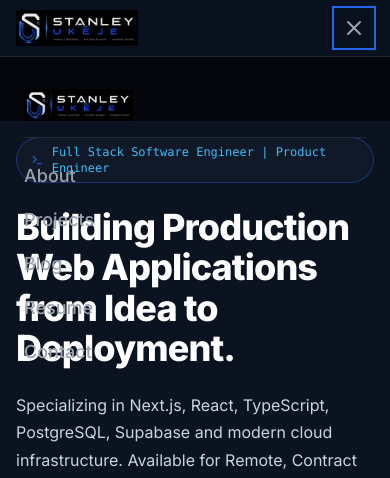
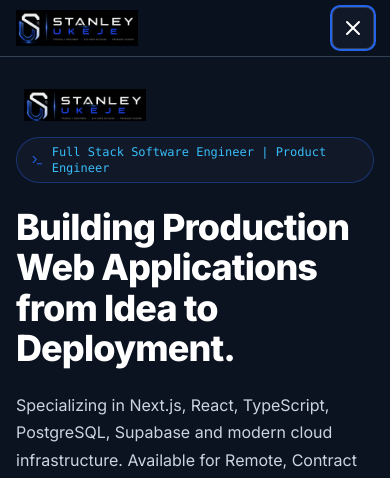
Before and after one commit to stanleyukeje/stanleyukeje.com, a Next.js app: page / in a window 390 px wide. Both pictures are taken after a click on the button "Open menu". Shown: the top 478 px of the page. Built offline with nearby package versions, Linux system fonts and the light colour scheme; no server answers.

Commit message:
fix(launch-blockers): resolve mobile menu z-index stacking & body scroll lock, and verify blog cover image paths

```diff
--- a/components/layout/header.tsx
+++ b/components/layout/header.tsx
@@ -8,7 +8,7 @@ import { siteConfig } from '@/config/site';
 
 export function Header() {
   return (
-    <header className="sticky top-0 z-40 w-full border-b border-[#334155] bg-[#0B1220]/95 backdrop-blur-md transition-all">
+    <header className="sticky top-0 z-[100] w-full border-b border-[#334155] bg-[#0B1220]/95 backdrop-blur-md transition-all">
       <Container size="xl" className="flex h-14 items-center justify-between">
         <Link href="/" className="flex items-center group" aria-label={siteConfig.name}>
           <Image
--- a/components/navigation/mobile-nav.tsx
+++ b/components/navigation/mobile-nav.tsx
@@ -1,50 +1,78 @@
 'use client';
 
-import React, { useState } from 'react';
+import React, { useState, useEffect } from 'react';
 import Link from 'next/link';
 import Image from 'next/image';
-import { Menu, X } from 'lucide-react';
+import { Menu, X, Download } from 'lucide-react';
 import { mainNavItems } from '@/config/navigation';
 import { siteConfig } from '@/config/site';
 
 export function MobileNav() {
   const [isOpen, setIsOpen] = useState(false);
 
+  useEffect(() => {
+    if (isOpen) {
+      document.body.style.overflow = 'hidden';
+    } else {
+      document.body.style.overflow = '';
+    }
+    return () => {
+      document.body.style.overflow = '';
+    };
+  }, [isOpen]);
+
   return (
     <div className="md:hidden">
       <button
         onClick={() => setIsOpen(!isOpen)}
-        className="p-2 text-[#9CA3AF] hover:text-white focus:outline-none focus:ring-2 focus:ring-[#2563EB]"
+        className="p-2 text-[#CBD5E1] hover:text-white focus:outline-none focus:ring-2 focus:ring-[#2563EB] rounded-lg border border-[#334155] bg-[#111827]"
         aria-label={isOpen ? 'Close menu' : 'Open menu'}
         aria-expanded={isOpen}
       >
-        {isOpen ? <X className="h-6 w-6" /> : <Menu className="h-6 w-6" />}
+        {isOpen ? <X className="h-6 w-6 text-white" /> : <Menu className="h-6 w-6 text-white" />}
       </button>
 
       {isOpen && (
-        <div className="fixed inset-x-0 top-14 bottom-0 z-50 bg-[#05070B]/95 backdrop-blur-md px-6 py-8 border-t border-[#1F2937] flex flex-col gap-6">
-          <div className="flex items-center pb-4 border-b border-[#1F2937]">
+        <div className="fixed inset-0 top-14 z-[110] bg-[#0B1220] px-6 py-8 flex flex-col justify-between border-t border-[#334155] overflow-y-auto">
+          <div className="flex flex-col gap-8">
+            <div className="flex items-center pb-4 border-b border-[#334155]">
               <Image
                 src="/logo.webp"
                 alt={siteConfig.name}
-              width={130}
-              height={32}
-              className="h-8 w-auto object-contain"
+                width={140}
+                height={36}
+                className="h-9 w-auto object-contain"
               />
             </div>
-          <nav className="flex flex-col gap-4" aria-label="Mobile Navigation">
+            <nav className="flex flex-col gap-5" aria-label="Mobile Navigation">
               {mainNavItems.map((item) => (
                 <Link
                   key={item.href}
                   href={item.href}
                   onClick={() => setIsOpen(false)}
-                className="text-lg font-medium text-[#9CA3AF] hover:text-white transition-colors"
+                  className="text-xl font-bold text-white hover:text-[#38BDF8] transition-colors py-1"
                 >
                   {item.label}
                 </Link>
               ))}
             </nav>
           </div>
+
+          <div className="pt-8 border-t border-[#334155] flex flex-col gap-4">
+            <a
+              href="/resume/Stanley_Ukeje_CV.pdf"
+              download="Stanley_Ukeje_CV.pdf"
+              onClick={() => setIsOpen(false)}
+              className="inline-flex items-center justify-center gap-2 px-6 py-3.5 rounded-lg bg-[#2563EB] text-white font-bold text-sm hover:bg-[#3B82F6] transition-colors shadow-md shadow-blue-900/30"
+            >
+              <Download className="h-4 w-4" />
+              <span>Download CV (PDF)</span>
+            </a>
+            <p className="text-xs text-center text-[#CBD5E1]">
+              © {new Date().getFullYear()} Stanley Ukeje
+            </p>
+          </div>
+        </div>
       )}
     </div>
   );
```
Lines whose indentation alone changed are shown as unchanged.
